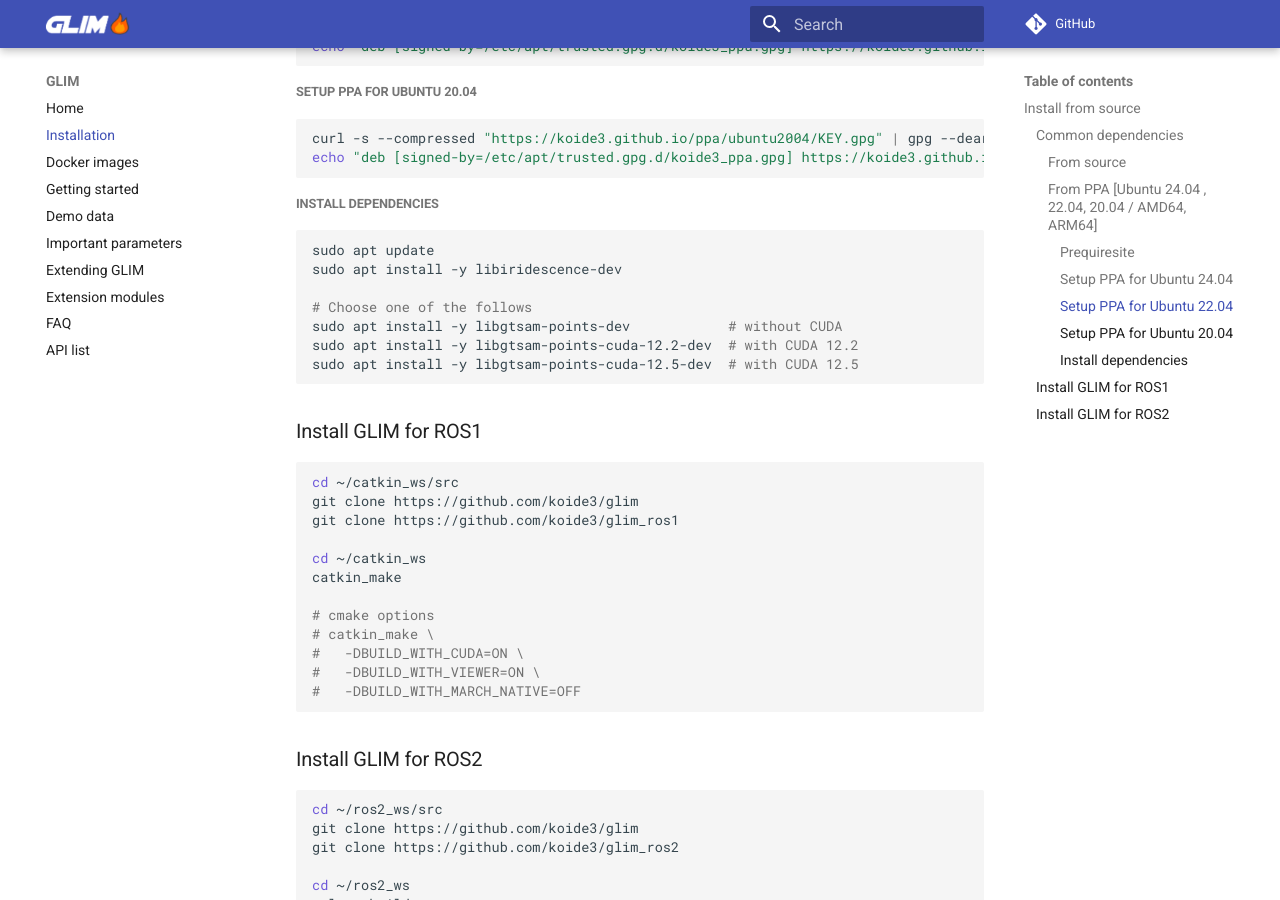
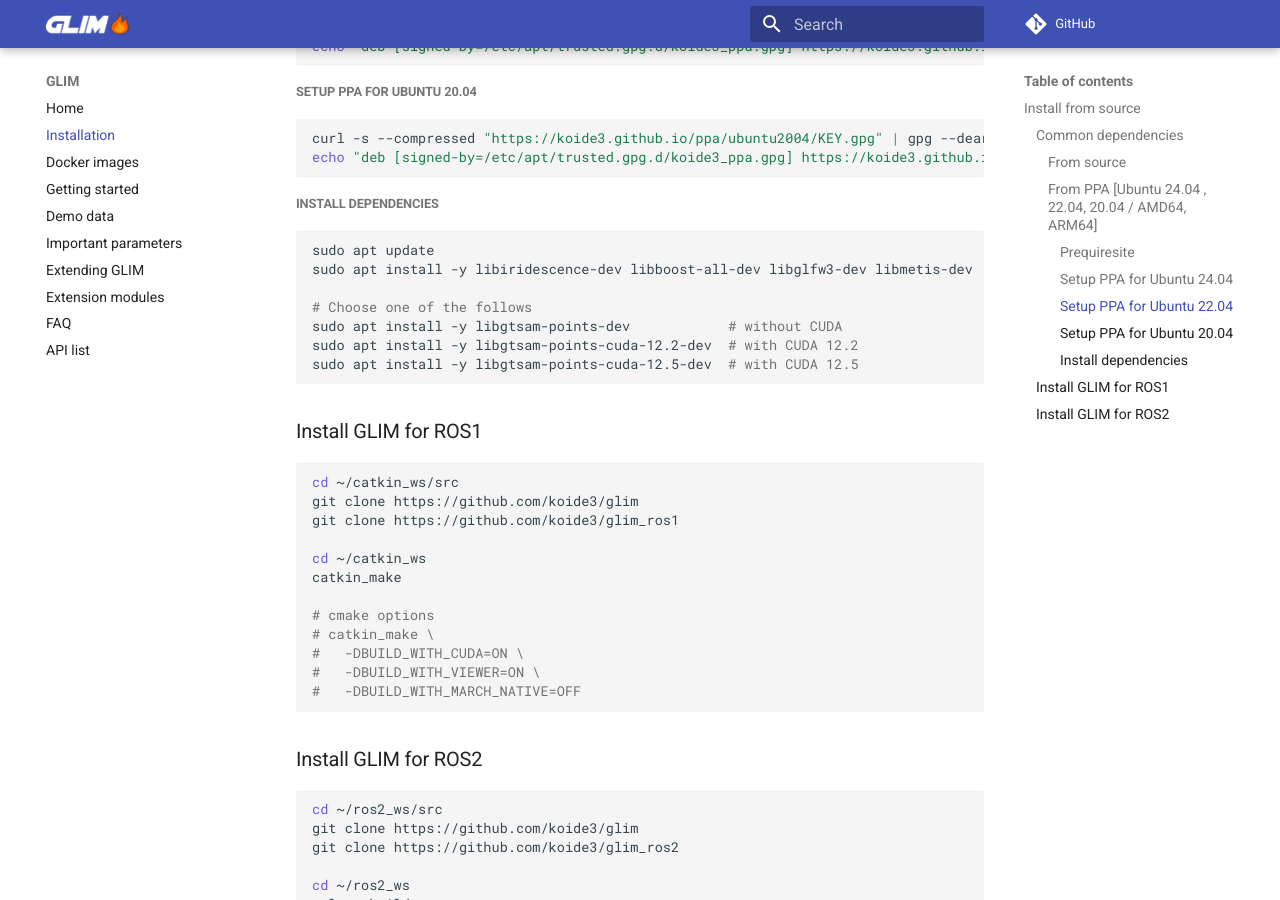
Before and after one commit to koide3/glim, an MkDocs documentation site: the page built from docs/installation.md, in a window 1280 px wide and 900 px high, scrolled down 1381 px. Built offline with MkDocs 1.6.1 and Material for MkDocs 9.7.7, drawn with Linux system fonts in a browser that asks for light colours; nearby versions of some CDN libraries; comment, search, counter and statistics services are not loaded.

````diff
--- a/docs/installation.md
+++ b/docs/installation.md
@@ -79,7 +79,7 @@ echo "deb [signed-by=/etc/apt/trusted.gpg.d/koide3_ppa.gpg] https://koide3.githu
 
 ```bash
 sudo apt update
-sudo apt install -y libiridescence-dev
+sudo apt install -y libiridescence-dev libboost-all-dev libglfw3-dev libmetis-dev
 
 # Choose one of the follows
 sudo apt install -y libgtsam-points-dev            # without CUDA
````
